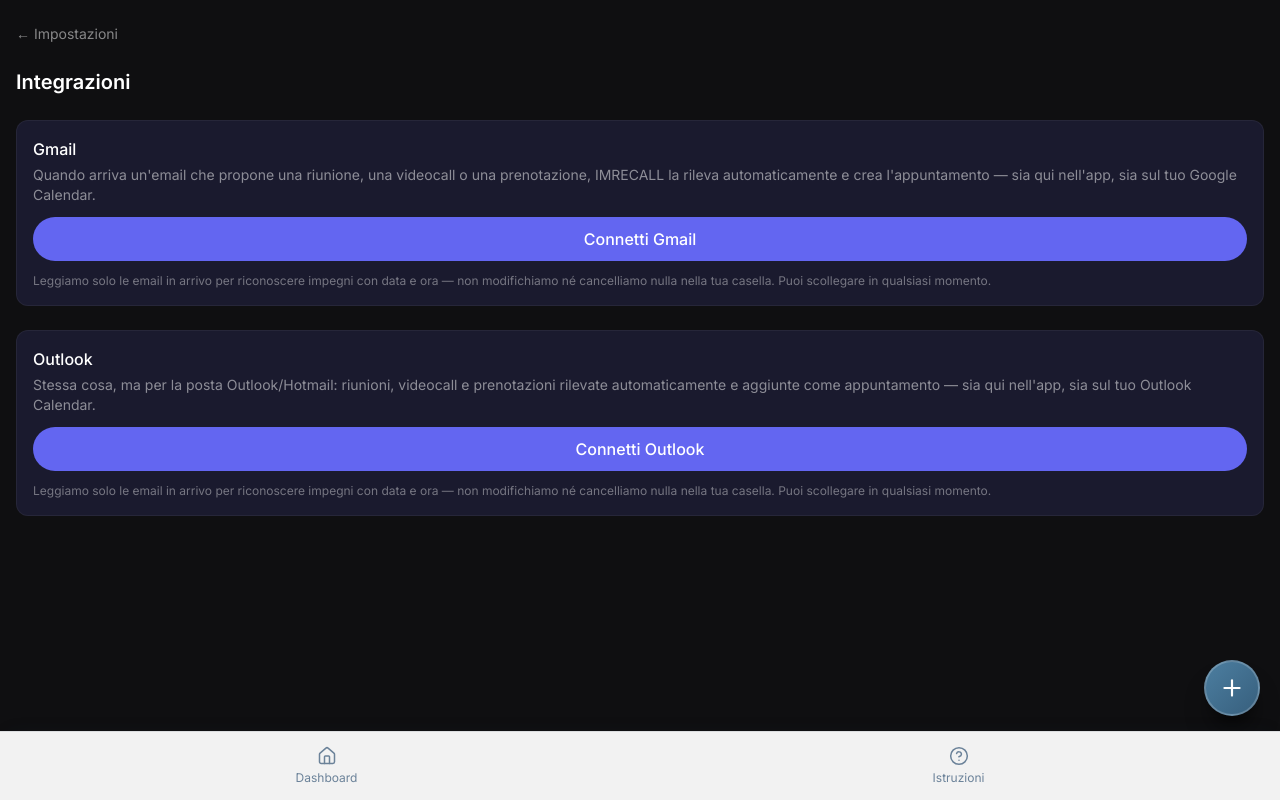
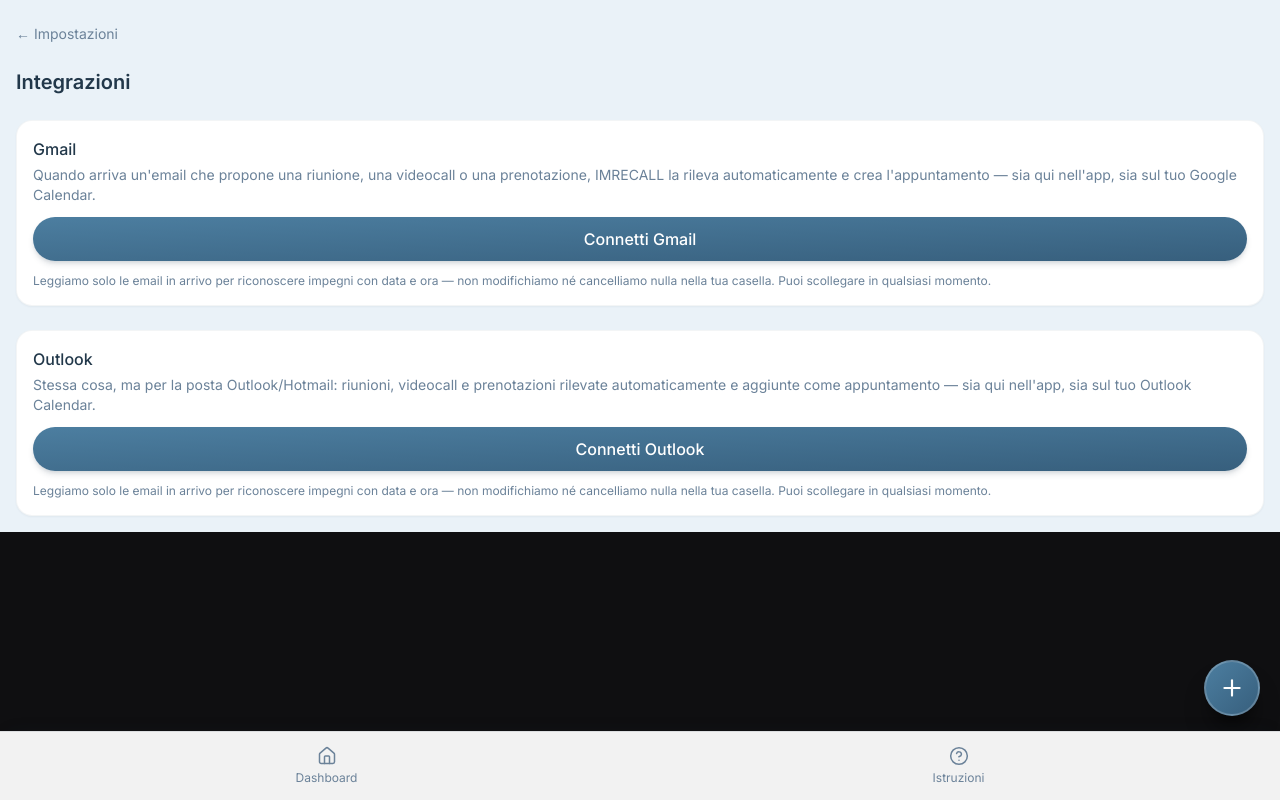
Before and after one commit to Ghostlineapps/imrecall, a Next.js app: page /settings/integrations in a window 1280 px wide. Built offline with nearby package versions, Linux system fonts and the light colour scheme; no server answers.

Commit message:
Convert Integrazioni settings screen to celeste redesign

```diff
--- a/src/app/(app)/settings/integrations/page.tsx
+++ b/src/app/(app)/settings/integrations/page.tsx
@@ -15,6 +15,7 @@
   last_synced_at?: string;
 };
 
+// 2026-08-26: palette celeste (tredicesima schermata convertita).
 function IntegrationsContent() {
   const searchParams = useSearchParams();
   const {
@@ -68,9 +69,9 @@
   }
 
   return (
-    <div className="px-4 pt-6 space-y-6">
+    <div className="bg-celeste-bg min-h-full px-4 pt-6 pb-4 space-y-6 text-celeste-navy">
       <div className="flex items-center gap-2">
-        <Link href="/settings" className="text-white/50 text-sm">
+        <Link href="/settings" className="text-celeste-muted text-sm">
           ← Impostazioni
         </Link>
       </div>
@@ -78,12 +79,12 @@
       <h1 className="text-xl font-semibold">Integrazioni</h1>
 
       {googleBanner === "connected" && (
-        <div className="card space-y-1 border border-green-500/30">
+        <div className="card-light space-y-1 border border-green-500/30">
           <p className="text-sm">Gmail collegato con successo.</p>
         </div>
       )}
       {googleBanner === "error" && (
-        <div className="card space-y-1">
+        <div className="card-light space-y-1">
           <p className="text-urgent text-sm">
             Collegamento Gmail non riuscito. Se hai annullato l&apos;autorizzazione su Google va
             bene così, altrimenti riprova tra poco.
@@ -91,12 +92,12 @@
         </div>
       )}
       {microsoftBanner === "connected" && (
-        <div className="card space-y-1 border border-green-500/30">
+        <div className="card-light space-y-1 border border-green-500/30">
           <p className="text-sm">Outlook collegato con successo.</p>
         </div>
       )}
       {microsoftBanner === "error" && (
-        <div className="card space-y-1">
+        <div className="card-light space-y-1">
           <p className="text-urgent text-sm">
             Collegamento Outlook non riuscito. Se hai annullato l&apos;autorizzazione su Microsoft
             va bene così, altrimenti riprova tra poco.
@@ -104,63 +105,63 @@
         </div>
       )}
 
-      <div className="card space-y-3">
+      <div className="card-light space-y-3">
         <div>
           <p className="font-medium">Gmail</p>
-          <p className="text-sm text-white/50 mt-1">
+          <p className="text-sm text-celeste-muted mt-1">
             Quando arriva un&apos;email che propone una riunione, una videocall o una
             prenotazione, IMRECALL la rileva automaticamente e crea l&apos;appuntamento — sia qui
             nell&apos;app, sia sul tuo Google Calendar.
           </p>
         </div>
 
-        {googleLoading && <p className="text-sm text-white/40">Verifica collegamento…</p>}
+        {googleLoading && <p className="text-sm text-celeste-muted">Verifica collegamento…</p>}
 
         {!googleLoading && googleData?.connected && (
           <>
-            <p className="text-sm text-white/50">
-              Collegato come <span className="text-white/80">{googleData.google_email}</span>
+            <p className="text-sm text-celeste-muted">
+              Collegato come <span className="text-celeste-navy/80">{googleData.google_email}</span>
             </p>
-            <button onClick={disconnectGoogle} disabled={disconnectingGoogle} className="btn-ghost w-full">
+            <button onClick={disconnectGoogle} disabled={disconnectingGoogle} className="btn-ghost-light w-full">
               {disconnectingGoogle ? "Scollegamento…" : "Scollega Gmail"}
             </button>
           </>
         )}
 
         {!googleLoading && !googleData?.connected && (
-          <a href="/api/integrations/google/connect" className="btn-primary w-full block text-center">
+          <a href="/api/integrations/google/connect" className="btn-primary-light w-full block text-center">
             Connetti Gmail
           </a>
         )}
 
-        <p className="text-xs text-white/40">
+        <p className="text-xs text-celeste-muted">
           Leggiamo solo le email in arrivo per riconoscere impegni con data e ora — non
           modifichiamo né cancelliamo nulla nella tua casella. Puoi scollegare in qualsiasi
           momento.
         </p>
       </div>
 
-      <div className="card space-y-3">
+      <div className="card-light space-y-3">
         <div>
           <p className="font-medium">Outlook</p>
-          <p className="text-sm text-white/50 mt-1">
+          <p className="text-sm text-celeste-muted mt-1">
             Stessa cosa, ma per la posta Outlook/Hotmail: riunioni, videocall e prenotazioni
             rilevate automaticamente e aggiunte come appuntamento — sia qui nell&apos;app, sia sul
             tuo Outlook Calendar.
           </p>
         </div>
 
-        {microsoftLoading && <p className="text-sm text-white/40">Verifica collegamento…</p>}
+        {microsoftLoading && <p className="text-sm text-celeste-muted">Verifica collegamento…</p>}
 
         {!microsoftLoading && microsoftData?.connected && (
           <>
-            <p className="text-sm text-white/50">
-              Collegato come <span className="text-white/80">{microsoftData.microsoft_email}</span>
+            <p className="text-sm text-celeste-muted">
+              Collegato come <span className="text-celeste-navy/80">{microsoftData.microsoft_email}</span>
             </p>
             <button
               onClick={disconnectMicrosoft}
               disabled={disconnectingMicrosoft}
-              className="btn-ghost w-full"
+              className="btn-ghost-light w-full"
             >
               {disconnectingMicrosoft ? "Scollegamento…" : "Scollega Outlook"}
             </button>
@@ -168,12 +169,12 @@
         )}
 
         {!microsoftLoading && !microsoftData?.connected && (
-          <a href="/api/integrations/microsoft/connect" className="btn-primary w-full block text-center">
+          <a href="/api/integrations/microsoft/connect" className="btn-primary-light w-full block text-center">
             Connetti Outlook
           </a>
         )}
 
-        <p className="text-xs text-white/40">
+        <p className="text-xs text-celeste-muted">
           Leggiamo solo le email in arrivo per riconoscere impegni con data e ora — non
           modifichiamo né cancelliamo nulla nella tua casella. Puoi scollegare in qualsiasi
           momento.
```
